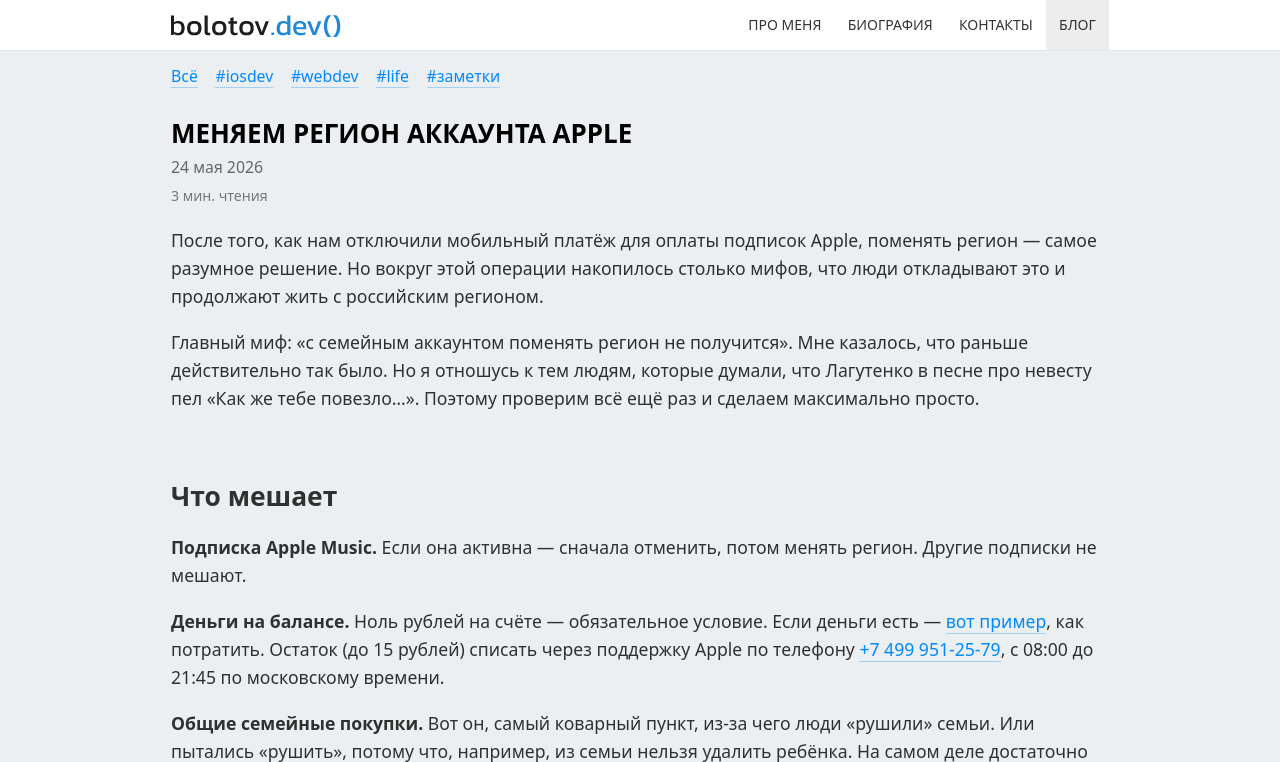
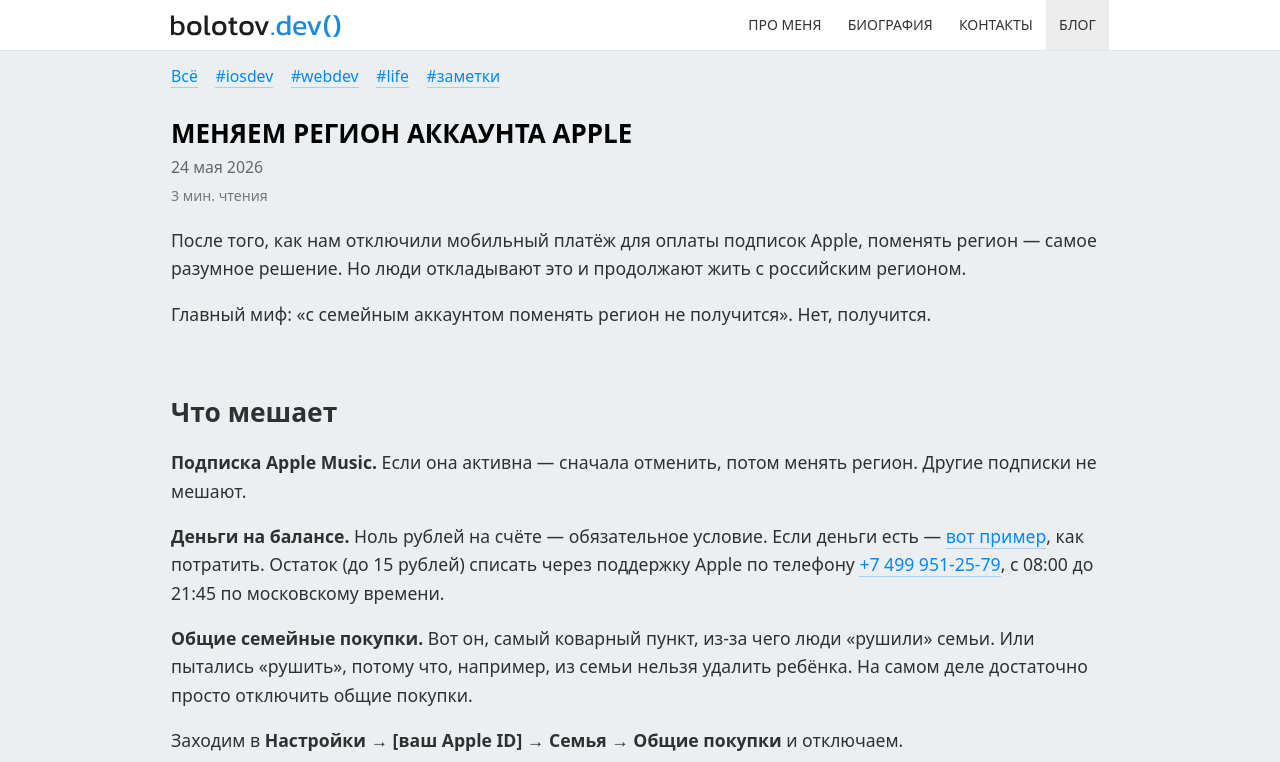
Before and after one commit to artembolotov/artembolotov.github.io, a Jekyll site: the page built from blog/_posts/2026-05-24-apple-change-region.md, in a window 1280 px wide and 900 px high, cut to the strip 0-762 px from the top of the window. Built offline with Jekyll 4.4.1, drawn with Linux system fonts in a browser that asks for light colours.

Commit message:
Some fixes

```diff
--- a/blog/_posts/2026-05-24-apple-change-region.md
+++ b/blog/_posts/2026-05-24-apple-change-region.md
@@ -6,9 +6,9 @@
 draft: true
 ---
 
-После того, как нам отключили мобильный платёж для оплаты подписок Apple, поменять регион — самое разумное решение. Но вокруг этой операции накопилось столько мифов, что люди откладывают это и продолжают жить с российским регионом.
+После того, как нам отключили мобильный платёж для оплаты подписок Apple, поменять регион — самое разумное решение. Но люди откладывают это и продолжают жить с российским регионом.
 
-Главный миф: «с семейным аккаунтом поменять регион не получится». Мне казалось, что раньше действительно так было. Но я отношусь к тем людям, которые думали, что Лагутенко в песне про невесту пел «Как же тебе повезло…». Поэтому проверим всё ещё раз и сделаем максимально просто.
+Главный миф: «с семейным аккаунтом поменять регион не получится». Нет, получится.
 
 ## Что мешает
 
```
